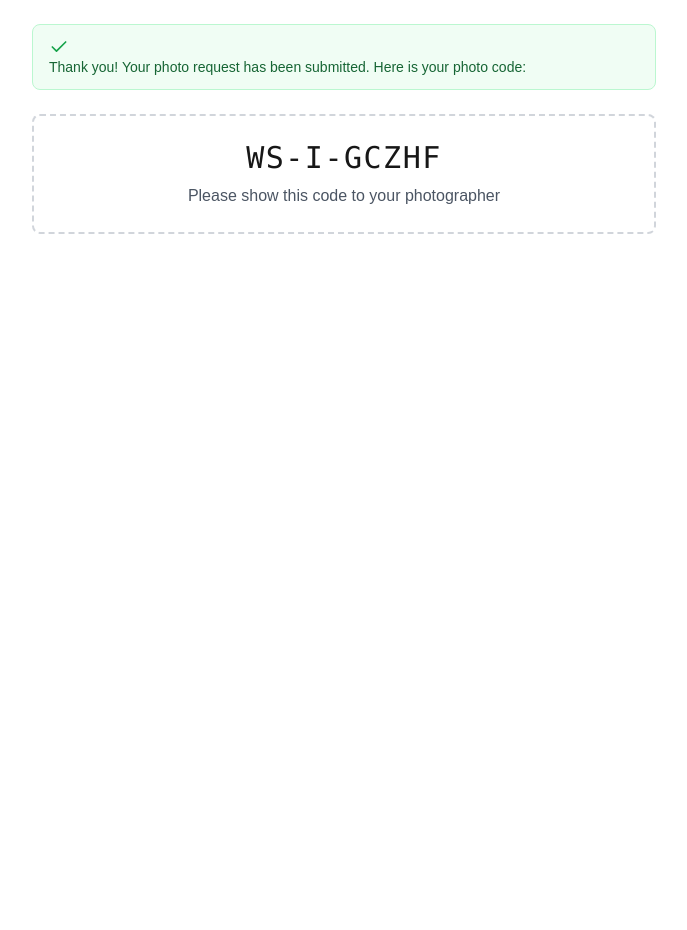
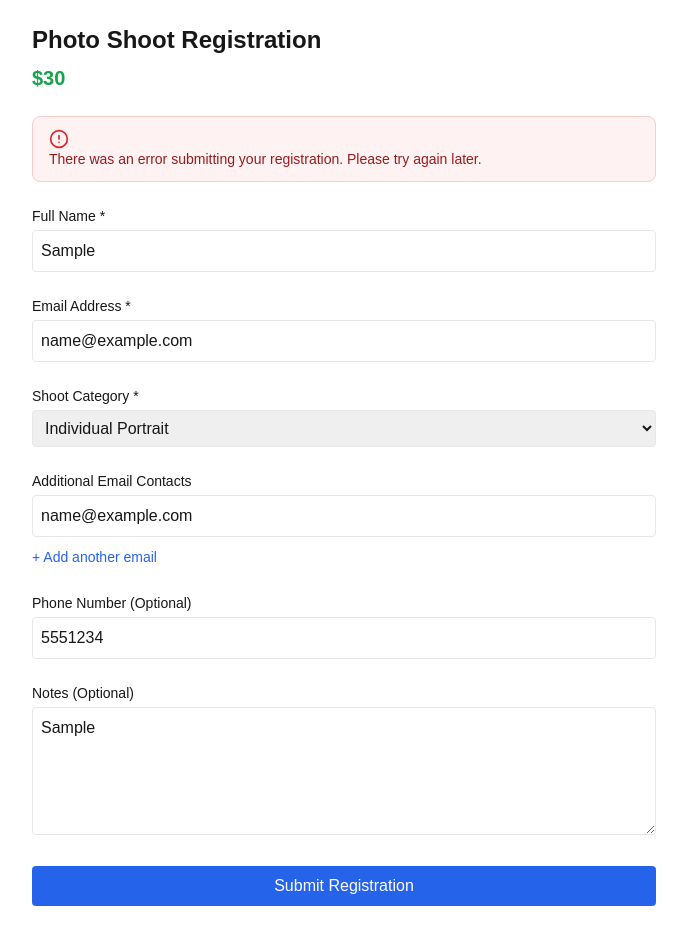
Before and after one commit to waltwissle/photoshoot_booking, a Next.js app: page / in a window 1280 px wide. Both pictures are taken after typing "Sample", "name@example.com", "name@example.com", "5551234", "Sample" into the empty fields and a click on the button "Submit Registration". Shown: the whole page, without its empty margins (296-983 px from the left). Before the commit the page ends 800 px from the top, so only its background shows below. Built offline with nearby package versions, Linux system fonts and the light colour scheme; no server answers.

Commit message:
update: submit to google sheets

```diff
--- a/pages/index.js
+++ b/pages/index.js
@@ -1,7 +1,6 @@
 import React, { useState, useEffect } from 'react';
 import { AlertCircle, Check } from 'lucide-react';
 import { Alert, AlertDescription } from '@/components/ui/alert'
-// import { Alert, AlertDescription } from '@/components/alert';
 
 const generatePhotoCode = (type) => {
   const prefix = type === 'Individual Portrait' ? 'WS-I-' : 'WS-G-';
@@ -26,6 +25,11 @@ const PhotoRegistrationForm = () => {
 
   const [submitted, setSubmitted] = useState(false);
   const [errors, setErrors] = useState({});
+  const [isSubmitting, setIsSubmitting] = useState(false);
+  const [submitError, setSubmitError] = useState(null);
+
+  // Replace with your Google Apps Script URL
+  const GOOGLE_SCRIPT_URL = 'YOUR_GOOGLE_APPS_SCRIPT_WEB_APP_URL_HERE';
 
   useEffect(() => {
     setFormData(prev => ({
@@ -69,15 +73,39 @@ const PhotoRegistrationForm = () => {
     }));
   };
 
-  const handleSubmit = (e) => {
+  const handleSubmit = async (e) => {
     e.preventDefault();
     const newErrors = validateForm();
 
     if (Object.keys(newErrors).length === 0) {
-      // Here you would typically send the data to your backend
-      console.log('Form submitted:', formData);
-      setSubmitted(true);
-      setErrors({});
+      setIsSubmitting(true);
+      setSubmitError(null);
+
+      try {
+        // Send data to Google Sheets
+        const response = await fetch(GOOGLE_SCRIPT_URL, {
+          method: 'POST',
+          body: JSON.stringify(formData),
+          headers: {
+            'Content-Type': 'application/json'
+          }
+        });
+
+        const result = await response.json();
+
+        if (result.result === 'success') {
+          console.log('Form submitted:', formData);
+          setSubmitted(true);
+          setErrors({});
+        } else {
+          throw new Error('Failed to submit form');
+        }
+      } catch (error) {
+        console.error('Error submitting form:', error);
+        setSubmitError('There was an error submitting your registration. Please try again later.');
+      } finally {
+        setIsSubmitting(false);
+      }
     } else {
       setErrors(newErrors);
     }
@@ -108,6 +136,15 @@ const PhotoRegistrationForm = () => {
     <div className="max-w-2xl mx-auto p-6">
       <h1 className="text-2xl font-bold mb-2">Photo Shoot Registration</h1>
       <div className="text-xl font-semibold text-green-600 mb-6">$30</div>
+
+      {submitError && (
+        <Alert className="mb-6 bg-red-50 border-red-200">
+          <AlertCircle className="h-5 w-5 text-red-600" />
+          <AlertDescription className="text-red-800">
+            {submitError}
+          </AlertDescription>
+        </Alert>
+      )}
 
       <form onSubmit={handleSubmit} className="space-y-6">
         <div>
@@ -211,8 +248,9 @@ const PhotoRegistrationForm = () => {
         <button
           type="submit"
           className="w-full bg-blue-600 text-white py-2 px-4 rounded hover:bg-blue-700 transition-colors"
+          disabled={isSubmitting}
         >
-          Submit Registration
+          {isSubmitting ? 'Submitting...' : 'Submit Registration'}
         </button>
       </form>
     </div>
```
